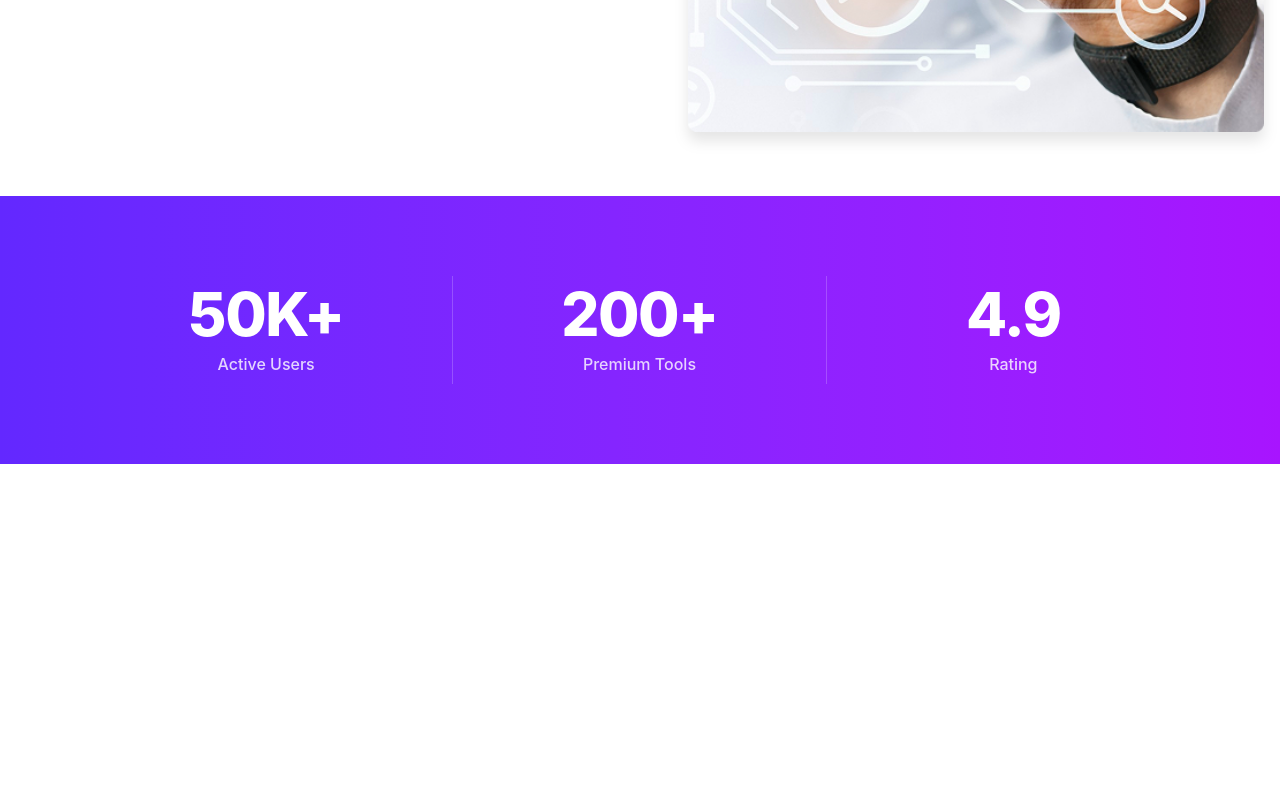
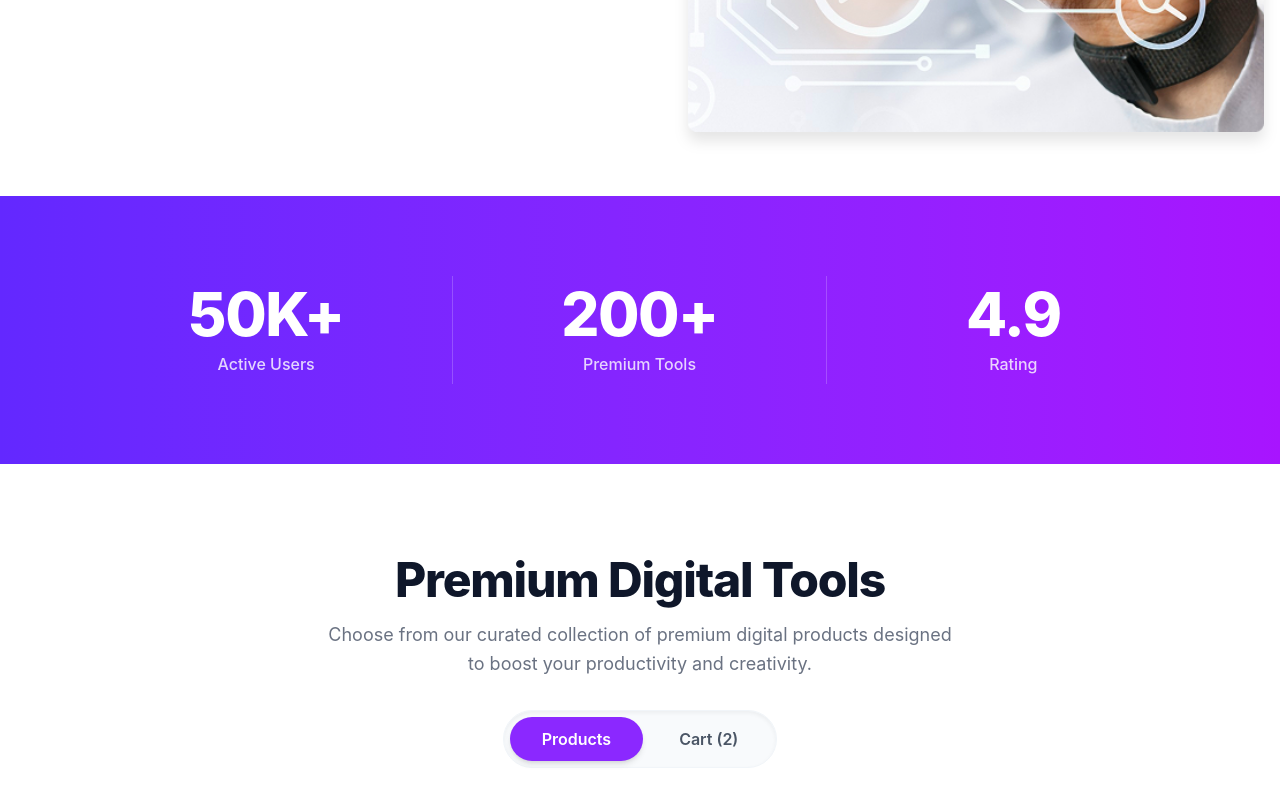
Before and after one commit to shale-taspy/DigiTools, a React (Vite) app: page / in a window 1280 px wide. Shown: the part 692-1492 px from the top of the page. Before the commit the page ends 1156 px from the top, so only its background shows below. Built offline with nearby package versions, Linux system fonts and the light colour scheme.

Commit message:
Button toggling and Card section inital done

```diff
--- /dev/null
+++ b/public/product.json
@@ -0,0 +1,134 @@
+[
+  {
+    "id": 1,
+    "name": "AI Content Writer Pro",
+    "description": "Generate high-converting blog posts, marketing copy, and social media content in seconds with advanced AI.",
+    "price": 29,
+    "period": "mo",
+    "tag": "Popular",
+    "tagType": "popular",
+    "features": ["Unlimited AI Generation", "SEO Optimization Tool", "50+ Copywriting Templates", "Export to PDF/Docs"],
+    "icon": "PenTool"
+  },
+  {
+    "id": 2,
+    "name": "SaaS Dashboard Kit",
+    "description": "A comprehensive UI kit built with React and Tailwind CSS for rapid dashboard development.",
+    "price": 49,
+    "period": "one-time",
+    "tag": "New",
+    "tagType": "new",
+    "features": ["100+ UI Components", "Dark/Light Mode", "Figma Source Files", "Lifetime Updates"],
+    "icon": "LayoutDashboard"
+  },
+  {
+    "id": 3,
+    "name": "AI Image Enhancer",
+    "description": "Upscale, denoise, and restore low-resolution images instantly using machine learning models.",
+    "price": 19,
+    "period": "mo",
+    "tag": "Trending",
+    "tagType": "trending",
+    "features": ["Up to 8K Upscaling", "Batch Processing", "Background Removal", "API Access"],
+    "icon": "Image"
+  },
+  {
+    "id": 4,
+    "name": "SEO Keyword Tracker",
+    "description": "Track search engine rankings, analyze competitor keywords, and optimize your site's search visibility.",
+    "price": 39,
+    "period": "mo",
+    "tag": null,
+    "tagType": null,
+    "features": ["Daily Keyword Refresh", "Competitor Benchmarking", "Automated PDF Reports", "SERP History"],
+    "icon": "TrendingUp"
+  },
+  {
+    "id": 5,
+    "name": "E-Commerce Mobile App Template",
+    "description": "Cross-platform React Native starter code designed for modern online stores.",
+    "price": 59,
+    "period": "one-time",
+    "tag": "Best Value",
+    "tagType": "popular",
+    "features": ["iOS & Android Ready", "Stripe & PayPal Integration", "Cart & Checkout Flow", "Push Notifications"],
+    "icon": "Smartphone"
+  },
+  {
+    "id": 6,
+    "name": "AI Voice Generator",
+    "description": "Convert written text into natural, human-like voiceovers in over 30 languages.",
+    "price": 25,
+    "period": "mo",
+    "tag": "New",
+    "tagType": "new",
+    "features": ["120+ AI Voices", "Emotion & Tone Control", "Commercial Usage Rights", "MP3/WAV Export"],
+    "icon": "Mic"
+  },
+  {
+    "id": 7,
+    "name": "Tailwind UI Components Pack",
+    "description": "Ready-to-use modern web components designed for seamless copy-pasting into your projects.",
+    "price": 35,
+    "period": "one-time",
+    "tag": null,
+    "tagType": null,
+    "features": ["Fully Responsive", "Accessible (WCAG)", "Clean React Code", "No External Dependencies"],
+    "icon": "Code"
+  },
+  {
+    "id": 8,
+    "name": "Code Refactor AI",
+    "description": "Automated code review and refactoring assistant to optimize performance and fix security flaws.",
+    "price": 29,
+    "period": "mo",
+    "tag": "Trending",
+    "tagType": "trending",
+    "features": ["VS Code Extension", "Supports 15+ Languages", "Automated Bug Detection", "Performance Suggestions"],
+    "icon": "Terminal"
+  },
+  {
+    "id": 9,
+    "name": "Social Media Scheduler",
+    "description": "Plan, schedule, and analyze social media posts across Twitter, LinkedIn, and Instagram.",
+    "price": 15,
+    "period": "mo",
+    "tag": null,
+    "tagType": null,
+    "features": ["Visual Content Calendar", "Auto-Hashtag Generator", "Analytics Dashboard", "Multi-Account Support"],
+    "icon": "Calendar"
+  },
+  {
+    "id": 10,
+    "name": "3D Icon Asset Bundle",
+    "description": "A collection of 200+ high-resolution 3D icons for web apps, landing pages, and pitch decks.",
+    "price": 22,
+    "period": "one-time",
+    "tag": "New",
+    "tagType": "new",
+    "features": ["PNG & Blender Files", "4K Resolution", "Transparent Backgrounds", "Commercial License"],
+    "icon": "Box"
+  },
+  {
+    "id": 11,
+    "name": "AI Video Background Remover",
+    "description": "Remove or replace backgrounds from videos seamlessly without requiring a green screen.",
+    "price": 45,
+    "period": "mo",
+    "tag": "Popular",
+    "tagType": "popular",
+    "features": ["4K Video Support", "One-Click Processing", "Custom Backgrounds", "MP4 & GIF Export"],
+    "icon": "Video"
+  },
+  {
+    "id": 12,
+    "name": "Developer Portfolio Template",
+    "description": "Sleek, responsive portfolio template built with Next.js, Framer Motion, and Tailwind CSS.",
+    "price": 19,
+    "period": "one-time",
+    "tag": null,
+    "tagType": null,
+    "features": ["MDX Blog Integrated", "Smooth Scroll Animations", "Contact Form Setup", "SEO Optimized"],
+    "icon": "UserCheck"
+  }
+]
--- a/src/App.jsx
+++ b/src/App.jsx
@@ -1,13 +1,24 @@
+import { Suspense } from "react"
 import Navbar from "./components/Navbar"
+import Product from "./components/Product"
 import Stats from "./components/Stats"
 import Home from "./pages/Home"
+import Loading from "./components/Loading"
 
 function App() {
+  const product = async () => {
+    const res = await fetch('/product.json')
+    return res.json()
+  }
+   const productPromise = product()
   return (
     <>
       <Navbar></Navbar>
       <Home></Home>
       <Stats></Stats>
+      <Suspense fallback={<Loading></Loading>}>
+        <Product productPromise={productPromise}></Product>
+      </Suspense>
     </>
   )
 }
--- /dev/null
+++ b/src/components/Cart.jsx
@@ -0,0 +1,11 @@
+
+
+const Cart = () => {
+  return (
+    <div>
+
+    </div>
+  );
+};
+
+export default Cart;
--- /dev/null
+++ b/src/components/Loading.jsx
@@ -0,0 +1,11 @@
+
+
+const Loading = () => {
+  return (
+    <div className="items-center mx-auto container text-center mt-10">
+      <span className="loading loading-infinity loading-lg"></span>
+    </div>
+  );
+};
+
+export default Loading;<span className="loading loading-infinity loading-lg"></span>
--- /dev/null
+++ b/src/components/Product.jsx
@@ -0,0 +1,55 @@
+import { use } from "react";
+import ProductCard from "./ProductCard";
+import { useState } from "react";
+
+
+const Product = ({ productPromise }) => {
+  const products = use(productPromise)
+  const [selectType,SetSelectedType]=useState('Products')
+
+  return (
+    <div className="container mx-auto mt-15">
+     {/*Text and buttons*/}
+     <div className="text-center px-4 py-8 max-w-4xl mx-auto">
+       <h1 className="text-3xl sm:text-4xl md:text-5xl font-extrabold text-[#0F172A] tracking-tight">
+         Premium Digital Tools
+       </h1>
+       <p className="mt-3 sm:mt-4 text-sm sm:text-base md:text-lg text-gray-500 font-normal max-w-2xl mx-auto leading-relaxed">
+         Choose from our curated collection of premium digital products designed{" "}
+         <br className="hidden sm:inline" />
+         to boost your productivity and creativity.
+       </p>
+       <div className="mt-6 sm:mt-8 flex justify-center items-center">
+         <div className="inline-flex bg-slate-50 border border-slate-100 p-1.5 rounded-full shadow-inner gap-1">
+           <button
+                 onClick={() => SetSelectedType('Products')}
+                 className={`text-sm sm:text-base font-semibold px-6 sm:px-8 py-2.5 rounded-full transition-all ${
+                   selectType === 'Products'
+                     ? 'bg-[#8B28FF] hover:bg-[#781FEB] text-white shadow-md'
+                     : 'text-gray-600 hover:text-gray-900'
+                 }`}
+               >
+                 Products
+               </button>
+               <button
+                 onClick={() => SetSelectedType('Cart')}
+                 className={`text-sm sm:text-base font-semibold px-6 sm:px-8 py-2.5 rounded-full transition-all ${
+                   selectType === 'Cart'
+                     ? 'bg-[#8B28FF] hover:bg-[#781FEB] text-white shadow-md'
+                     : 'text-gray-600 hover:text-gray-900'
+                 }`}
+               >
+                 Cart (2)
+               </button>
+         </div>
+       </div>
+     </div>
+      {/*Cards*/}
+      <div>
+      <ProductCard products={products}></ProductCard>
+      </div>
+    </div>
+  );
+};
+
+export default Product;
--- /dev/null
+++ b/src/components/ProductCard.jsx
@@ -0,0 +1,11 @@
+
+
+const ProductCard = ({ products }) => {
+  return (
+    <div>
+
+    </div>
+  );
+};
+
+export default ProductCard;
--- a/src/components/Stats.jsx
+++ b/src/components/Stats.jsx
@@ -34,6 +34,7 @@ const Stats = () => {
             </p>
           </div>
 
+
         </div>
       </div>
     </section>
```
